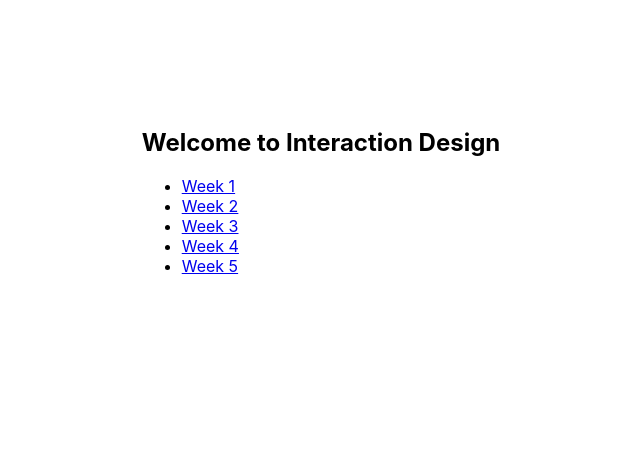
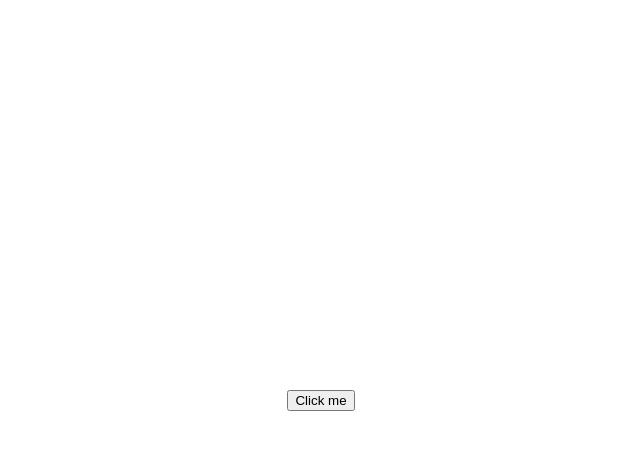
Before and after one commit to 4dealp21/interaction-design, a React (Create React App) app: page /week-6 in a window 1280 px wide. Shown: the top 450 px of the page, without its empty margins (319-959 px from the left). Built offline with nearby package versions, Linux system fonts and the light colour scheme.

Commit message:
Added week 6

```diff
--- a/src/App.js
+++ b/src/App.js
@@ -5,6 +5,7 @@ import Week2 from "./Components/week-2";
 import Week3 from "./Components/week-3";
 import Week4 from "./Components/week-4";
 import Week5 from "./Components/week-5";
+import Week6 from "./Components/week-6";
 
 import { BrowserRouter as Router, Switch, Route, Link } from "react-router-dom";
 
@@ -37,6 +38,9 @@ const Home = () => (
       <li>
         <Link to="/week-5">Week 5</Link>
       </li>
+      <li>
+        <Link to="/week-6">Week 6</Link>
+      </li>
     </ul>
   </nav>
   </StyledWrapper>
@@ -60,6 +64,9 @@ const App = () => (
       <Route path="/week-5">
         <Week5 />
       </Route>
+      <Route path="/week-6">
+        <Week6 />
+      </Route>
       <Route path="/">
         <Home />
       </Route>
--- a/src/Components/week-5/index.js
+++ b/src/Components/week-5/index.js
@@ -1,7 +1,7 @@
 import React, { useState } from 'react';
 import styled from 'styled-components';
 import closeIcon from "./Assets/close_icon.svg";
-import { Button } from "../week-3/";
+import { Button } from './../week-3'
 import { Swipeable } from 'react-swipeable';
 
 
@@ -85,7 +85,7 @@ const Week5 = () => {
                             }
                     </StyledSideNav>
 
-            <Button onClick={handleOpen} color="#1200ee"> Open Nav </Button>
+                <Button onClick={handleOpen} color="#1200ee"> Open Nav </Button>
 
                 </StyleWrapper>
             </Swipeable>
--- /dev/null
+++ b/src/Components/week-6/index.js
@@ -0,0 +1,73 @@
+import React, {useState} from 'react';
+import styled, {keyframes} from 'styled-components';
+
+
+const StyledWrapper = styled.div`
+    display: flex;
+    width: 100vw;
+    height: 100vh;
+    justify-content: center;
+    align-items: center;
+`;
+
+const StyledMenu = styled.ul`
+    animation: 0.5s ${keyframes({from: {opacity: 0}, to: {opacity: 1}})} linear;
+    padding: 0;
+    display: flex;
+    flex-direction: column;
+    justify-content: center;
+    align-items: center;
+    width: 300px;
+    box-shadow: 0 1px 3px rgba(0,0,0,0.12), 0 1px 2px rgba(0,0,0,0.24);
+    & li {
+
+        &:hover {
+            background: grey;
+        }
+        cursor: pointer;
+        text-align: center;
+        width: 80%;
+        height: 10px;
+        list-style: none;
+        margin-top: 1rem;
+        padding: 30px;
+    }
+
+`;
+
+
+export const Menu = (props) => {
+
+    const { open, onClick } = props;
+
+    return (
+    <>
+        {
+            open && (<StyledMenu>
+                <li onClick={onClick}>Menu Item 1</li>
+                <li onClick={onClick}>Menu Item 2</li>
+                <li onClick={onClick}>Menu Item 3</li>
+            </StyledMenu>)
+        }
+    </>
+    )
+}
+
+
+const Week6 = () => {
+
+    const handleClick = () => {
+        setOpen(!open);
+    }
+
+    const [open, setOpen] = useState(false);
+
+    return (
+        <StyledWrapper>
+            <button onClick={handleClick}> Click me</button>
+            <Menu open={open} onClick={handleClick} />
+        </StyledWrapper>
+    )
+}
+
+export default Week6
```
